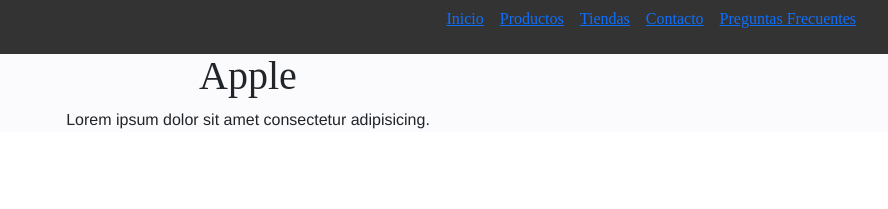
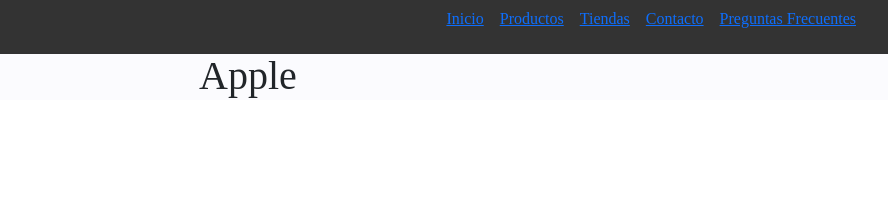
Before and after one commit to Jonimurray/Pagina-Apple, a plain HTML site: page index.html in a window 1280 px wide. Shown: the top 209 px of the page, 392-1280 px from the left. Drawn offline with nearby package versions, Linux system fonts and the light colour scheme; grey boxes are pictures that could not be loaded; some icons are missing; a web font is replaced by a local one.

Commit message:
version2

```diff
--- a/index.html
+++ b/index.html
@@ -45,7 +45,7 @@
         <section class="seccion1">
             <div class="seccion1__titulo">
                 <h1>Apple</h1>
-                <p>Lorem ipsum dolor sit amet consectetur adipisicing.</p>
+                <p></p>
             </div>
             <div class="seccion1__contenido">
                 <p>Lorem ipsum dolor sit amet consectetur, adipisicing elit. Commodi eaque aliquam officiis. </p>
```
